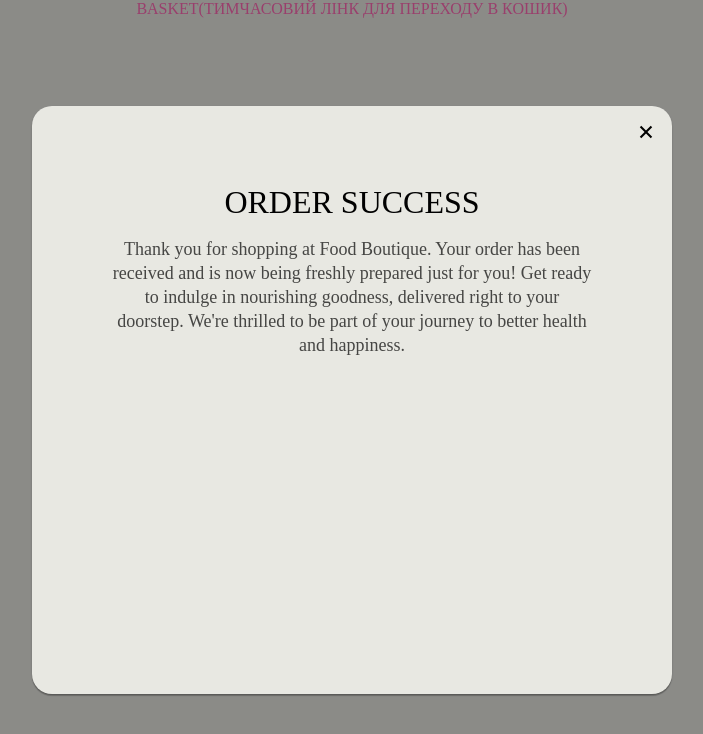
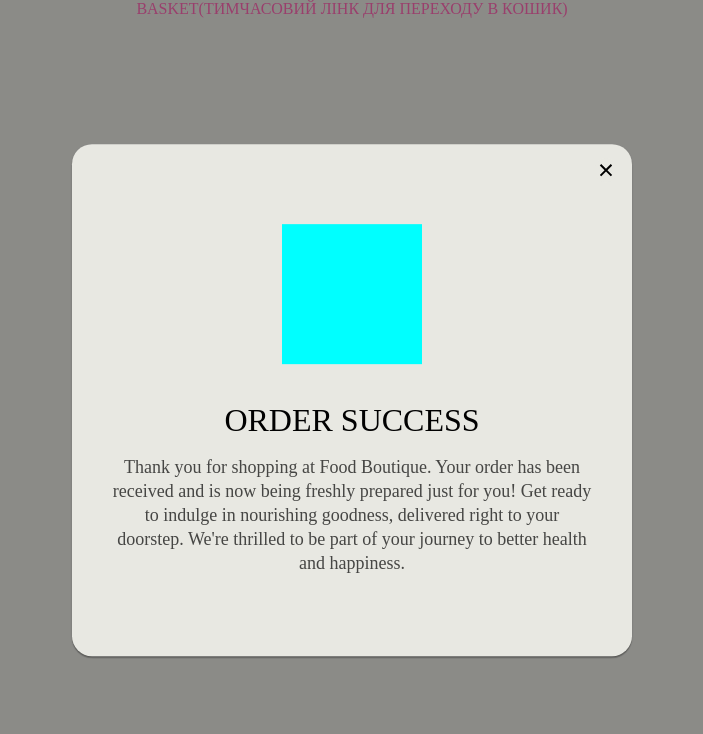
Before and after one commit to WAYLIIKE/project-ptnpnh24js, a website built with Vite: page src/index.html in a window 1280 px wide. Shown: the whole page, without its empty margins (288-991 px from the left). Built offline with nearby package versions, Linux system fonts and the light colour scheme.

Commit message:
updated modal success

```diff
--- a/src/css/modalOrder.css
+++ b/src/css/modalOrder.css
@@ -13,13 +13,21 @@
     transition: opacity 250ms cubic-bezier(0.4, 0, 0.2, 1);
 }
 
+.box {
+    width: 140px;
+    height: 140px;
+    background-color: aqua;
+    margin: 0 auto;
+}
+
 .modal {
     position: absolute;
     top: 50%;
     left: 50%;
 
+    overflow:hidden;
+
     min-width: 295px;
-    height: 428px;
 
     padding: 40px 20px 60px;
 
@@ -63,7 +71,7 @@
     line-height: 1.11;
     text-transform: uppercase;
     text-align: center;
-    margin-bottom: 20px;
+    margin: 40px 0 20px;
     }
 
     .modal-order_message {
@@ -77,8 +85,7 @@
 
     @media screen and (min-width: 768px) {
         .modal {
-        width: 560px;
-        padding: 80px 40px;
+            padding: 80px 40px;
         }
 
         .modal-order_header {
--- a/src/partials/modalOrder.html
+++ b/src/partials/modalOrder.html
@@ -6,8 +6,7 @@
                 <use href="../img/icons/sprite.svg#icon-close"></use>
             </svg>
         </button>
-
-        <form class="form-modal" autocomplete="off">
+            <div class="box"></div>
             <h2 class="modal-order_header">Order success</h2>
             <p class="modal-order_message">
                 Thank you for shopping at Food Boutique. Your order has
@@ -16,6 +15,5 @@
                 right to your doorstep. We're thrilled to be part of your
                 journey to better health and happiness.
             </p>
-        </form>
     </div>
 </div>
```
